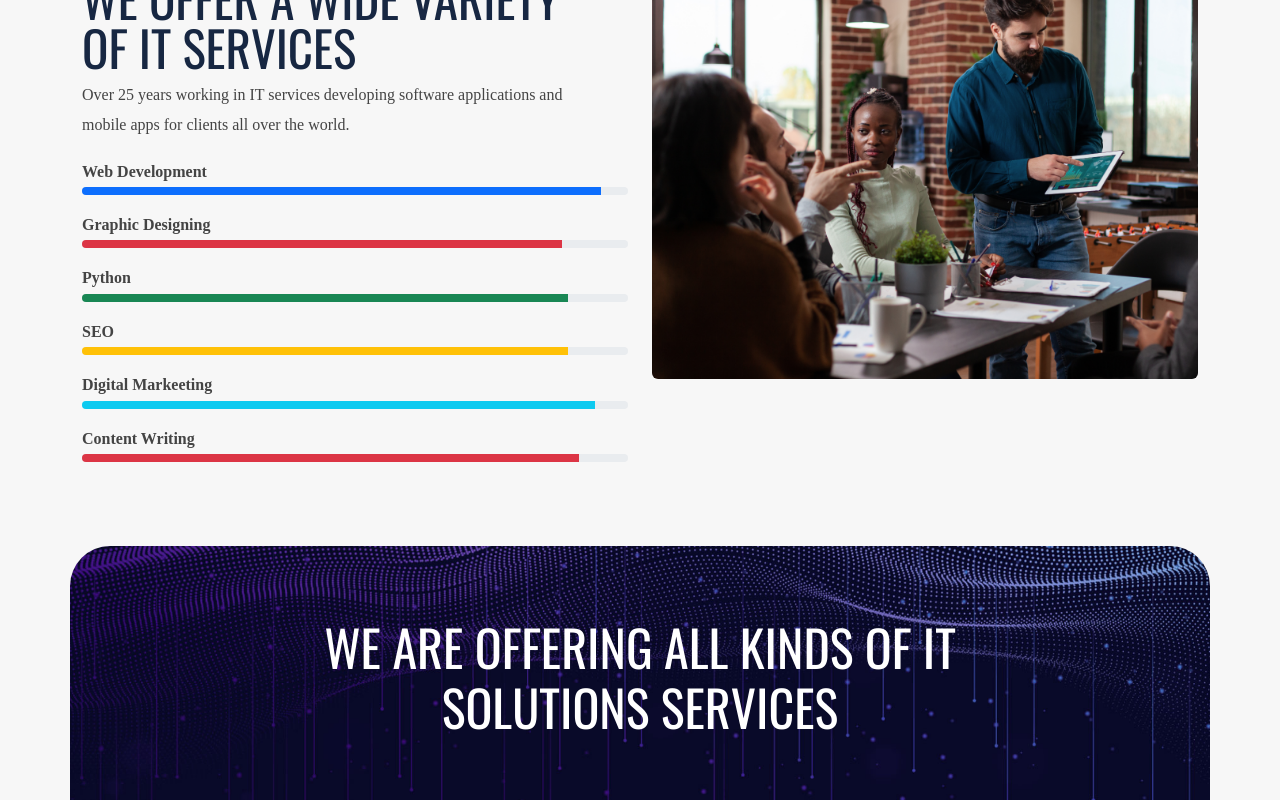
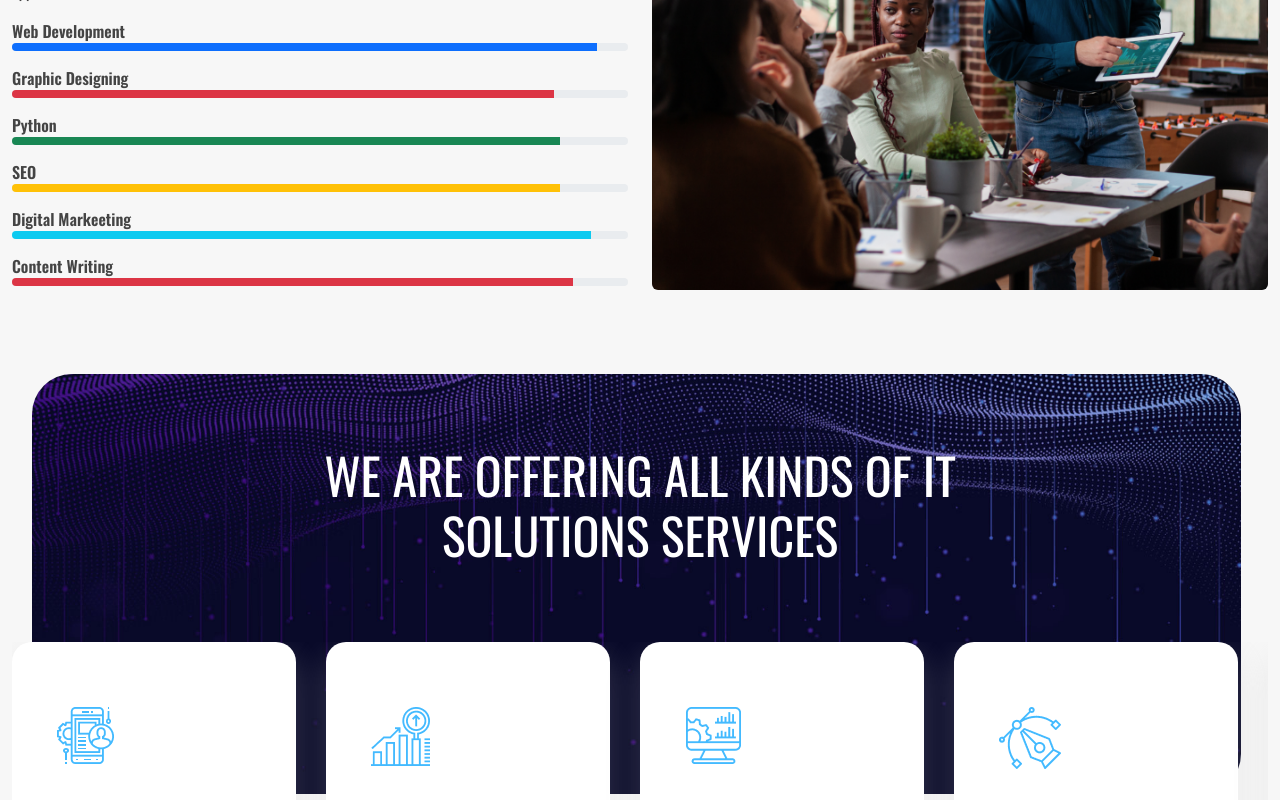
Before and after one commit to AbdulHadi806/SynerEdge-static, a plain HTML site: page index.html in a window 1280 px wide. Shown: the part 1660-2460 px from the top of the page. Drawn offline with Linux system fonts and the light colour scheme; files whose address does not match are found by name; a web font is replaced by a local one.

Commit message:
Updates!!!

```diff
--- a/css/style.css
+++ b/css/style.css
@@ -7,6 +7,10 @@ body, h1, h2, h3, h4, h5, h6 {
     font-family: "Oswald", "Archivo";
     font-weight: 400;
 }
+.container {
+    max-width: 1450px;
+    margin: 0 auto;
+}
 a,li {
     text-decoration: none;
     list-style-type: none;
@@ -15,13 +19,11 @@ body {
 	background-color: #fff;
 	color: #444;
 	font-size: 16px;
-	line-height: 1.9;
 	font-weight: 400;
-	font-family: 'Montserrat-Regular';
+	font-family: 'Oswald';
 }
 h1 {
     font-size: 40px;
-    font-family: Montserrat-Bold;
     line-height: 1;
     margin-bottom: 15px;
     color: rgb(23, 39, 66);
@@ -29,7 +31,6 @@ h1 {
  h2{
     font-size: 35px;
     color: #172742;
-    line-height: 1;
 
 }
 h3{
@@ -277,11 +278,11 @@ h4 {
     background:url(../images/banner-bg.jpg) left top no-repeat;
     background-size:cover;
     height:420px;
-    width:calc( 100% - 140px );
+    width:calc( 100% - 71px );
     border-radius: 40px;
     content:'';
     position:absolute;
-    left:70px;
+    left:32px;
     right:70px;
     top:0;
     margin:0 auto;
@@ -598,7 +599,6 @@ h4 {
 /*Custom progress bar*/
 .progress .progress-bar{
     box-shadow: none;
-    position: relative;
     animation: animate-positive 2s;
 }
 @-webkit-keyframes animate-positive{
--- a/index.html
+++ b/index.html
@@ -33,7 +33,7 @@
                 </ul>
             </nav>
             <div class="phoneNumber">
-                <a href="#" class="text-dark">+19159969739</a>
+                <a href="#" class="text-dark">+9203330747774</a>
             </div>
         </div>
     </div>
@@ -131,7 +131,7 @@
                     </div>
                 </div>
                 <div class="col-md-4 d-flex justify-content-end">
-                    <a class="text-black social-email" href="mailto:WEBINFO@GMAIL.COM">WEBINFO@GMAIL.COM</a>
+                    <a class="text-black social-email" href="mailto:syneredge.softsolutions@gmail.com">syneredge.softsolutions@gmail.com</a>
                 </div>
             </div>
         </div>
@@ -314,7 +314,7 @@
         <div class="container">
             <div class="row">
                 <div class="col-sm-12">
-                    <h2>OUR RECENT LAUNCHED PROJECTS</br> AVAILABLE INTO MARKET</h2>
+                    <h2 style="font-family: Oswald !important;">OUR RECENT LAUNCHED PROJECTS</br> AVAILABLE INTO MARKET</h2>
                 </div>
             </div>
             <div class="row">
```
